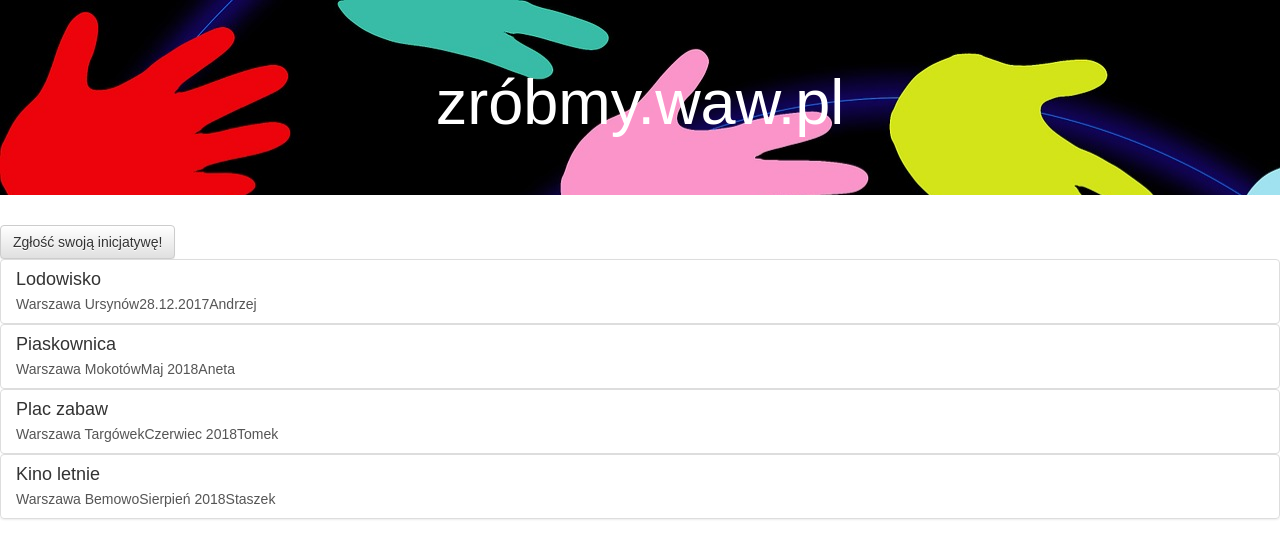
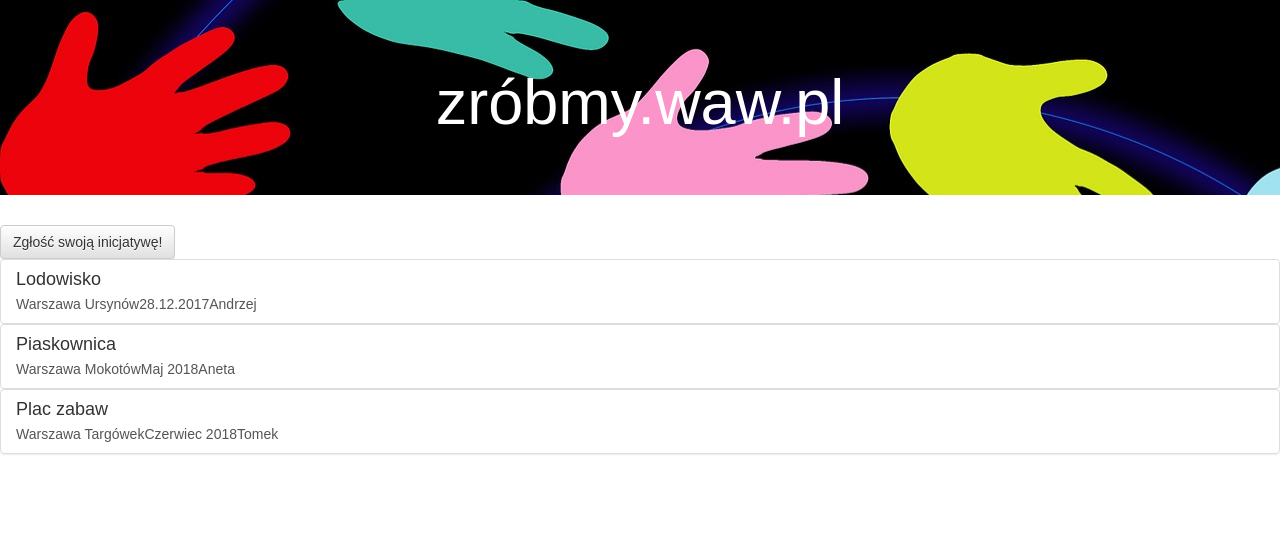
Before and after one commit to konradstarzyk/lokalsi-hackathon, a React (Create React App) app in the folder frontend/: page / in a window 1280 px wide. Shown: the top 558 px of the page. Built offline with nearby package versions, Linux system fonts and the light colour scheme.

Commit message:
Move mocks to constructor

```diff
--- a/frontend/src/App.js
+++ b/frontend/src/App.js
@@ -9,7 +9,29 @@ class App extends Component {
   constructor(props) {
     super(props)
     this.state = {
-      initiatives: [],
+      initiatives: [
+        { name: 'Lodowisko',
+          description: 'Zróbmy razem lodowisko dla dzieciaków',
+          location: 'Warszawa Ursynów',
+          time: '28.12.2017',
+          author: 'Andrzej',
+          event: 'www.facebook.com',
+        },
+        { name: 'Piaskownica',
+          description: 'Przy ulicy Kubusia Puchatka lezy sporo piasku, może zrobilibyśmy z tego piaskownicę?',
+          location: 'Warszawa Mokotów',
+          time: 'Maj 2018',
+          author: 'Aneta',
+          event: 'www.facebook.com',
+        },
+        { name: 'Plac zabaw',
+          description: 'Posiadam sporo drewnianych elementów, z których można by zrobić plac zabaw dla dzieciaków. Zapraszam do kontaktu.',
+          location: 'Warszawa Targówek',
+          time: 'Czerwiec 2018',
+          author: 'Tomek',
+          event: 'www.facebook.com',
+        },
+      ],
       addItemOpen: false,
     }
   }
@@ -29,38 +51,6 @@ class App extends Component {
   }
 
   componentDidMount() {
-    const initiatives = [
-      { name: 'Lodowisko',
-        description: 'Zróbmy razem lodowisko dla dzieciaków',
-        location: 'Warszawa Ursynów',
-        time: '28.12.2017',
-        author: 'Andrzej',
-        event: 'www.facebook.com',
-      },
-      { name: 'Piaskownica',
-        description: 'Przy ulicy Kubusia Puchatka lezy sporo piasku, może zrobilibyśmy z tego piaskownicę?',
-        location: 'Warszawa Mokotów',
-        time: 'Maj 2018',
-        author: 'Aneta',
-        event: 'www.facebook.com',
-      },
-      { name: 'Plac zabaw',
-        description: 'Posiadam sporo drewnianych elementów, z których można by zrobić plac zabaw dla dzieciaków. Zapraszam do kontaktu.',
-        location: 'Warszawa Targówek',
-        time: 'Czerwiec 2018',
-        author: 'Tomek',
-        event: 'www.facebook.com',
-      },
-      { name: 'Kino letnie',
-        description: 'W naszym podwórku przy ulicy Kinowej można by wyświetlać filmy w ramach sąsiedzkiego kina letniego. Jedna ściana idealnie się do tego nadaje. Zapraszam do wspólnej inicjatywy.',
-        location: 'Warszawa Bemowo',
-        time: 'Sierpień 2018',
-        author: 'Staszek',
-        event: 'www.facebook.com',
-      },
-    ]
-
-    this.setState({ initiatives })
   }
 
   render() {
--- a/frontend/src/modules/InitiativesList/index.jsx
+++ b/frontend/src/modules/InitiativesList/index.jsx
@@ -24,4 +24,8 @@ class InitiativesList extends Component {
 
 }
 
+InitiativesList.defaultProps = {
+  initiatives: []
+}
+
 export default InitiativesList
```
